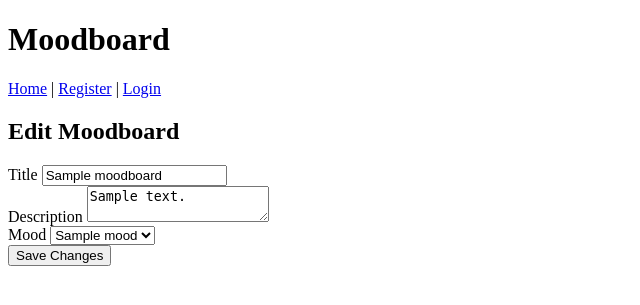
After one commit to jencegram/Capstone_1, a Flask app: page /moodboard/1/edit in a window 1280 px wide. The commit adds this page. Shown: the top 305 px of the page, without its empty margins (0-640 px from the left). Run offline with Flask 3, Linux system fonts and the light colour scheme; tables that the repository leaves empty hold one stand-in row (values such as "Sample post").

Commit message:
Added description field to Moodboard model, updated edit moodboard form with dynamic mood choices, and added CSRF protection.

```diff
--- a/app.py
+++ b/app.py
@@ -1,7 +1,7 @@
 from flask import Flask, render_template, url_for, request, flash, session, redirect
 from extensions import db
-from models import User
-from forms import RegistrationForm
+from models import User, Moodboard, Mood
+from forms import RegistrationForm, CreateMoodboardForm
 from flask_bcrypt import Bcrypt
 
 app = Flask(__name__)
@@ -29,8 +29,14 @@ def dashboard():
     if 'user_id' not in session:
         flash("Please log in first!", "danger")
         return redirect(url_for('login'))
+
     user = User.query.get(session['user_id'])
-    return render_template('dashboard.html', user_name=user.name)
+
+    # Fetch all moodboards created by the logged-in user
+    moodboards = Moodboard.query.filter_by(user_id=session['user_id']).all()
+
+    return render_template('dashboard.html', user_name=user.name, moodboards=moodboards)
+
 
 
 @app.route('/register', methods=['GET', 'POST'])
@@ -76,6 +82,72 @@ def login():
             flash("Login failed! Please check your login details and try again.", "danger")
     return render_template('login.html')
 
+# Create a moodboard
+@app.route('/create_moodboard', methods=['GET', 'POST'])
+def create_moodboard():
+    moods = Mood.query.all()
+    mood_choices = [(mood.mood_name, mood.mood_name.capitalize()) for mood in moods]
+
+    form = CreateMoodboardForm()
+    form.mood.choices = mood_choices  # Set the choices for the mood field dynamically
+
+    if form.validate_on_submit():
+        # Print form data for debugging purposes
+        print("Form Data:", form.title.data, form.description.data, form.mood.data)
+
+        mood = Mood.query.filter_by(mood_name=form.mood.data).first()
+        new_moodboard = Moodboard(title=form.title.data, description=form.description.data, mood_id=mood.id, user_id=session['user_id'])
+
+        try:
+            db.session.add(new_moodboard)
+            db.session.commit()
+            flash("Moodboard created successfully!", "success")
+            return redirect(url_for('view_moodboard', moodboard_id=new_moodboard.id))
+        except Exception as e:
+            db.session.rollback()
+            print("Error adding moodboard:", e)
+            flash("Error creating moodboard. Please try again later.", "danger")
+    else:
+        if form.errors:
+            for field, errors in form.errors.items():
+                for error in errors:
+                    flash(f"Error in {field}: {error}", "danger")
+    return render_template('create_moodboard.html', form=form)
+
+
+
+
+# Route for viewing a moodboard:
+@app.route('/moodboard/<int:moodboard_id>')
+def view_moodboard(moodboard_id):
+    moodboard = Moodboard.query.get_or_404(moodboard_id)
+    return render_template('moodboard_detail.html', moodboard=moodboard)
+
+
+# Route for editing a moodboard:
+@app.route('/moodboard/<int:moodboard_id>/edit', methods=['GET', 'POST'])
+def edit_moodboard(moodboard_id):
+    moodboard = Moodboard.query.get_or_404(moodboard_id)
+    form = CreateMoodboardForm(obj=moodboard)  # Prefill form with current data
+
+    # Query the moods to populate the dropdown
+    moods = Mood.query.all()
+    mood_choices = [(mood.mood_name, mood.mood_name.capitalize()) for mood in moods]
+    form.mood.choices = mood_choices
+
+    if form.validate_on_submit():
+        moodboard.title = form.title.data
+        moodboard.description = form.description.data
+        mood = Mood.query.filter_by(mood_name=form.mood.data).first()
+        moodboard.mood_id = mood.id
+        db.session.commit()
+        flash("Moodboard updated successfully!", "success")
+        return redirect(url_for('view_moodboard', moodboard_id=moodboard.id))
+
+    return render_template('edit_moodboard.html', form=form, moodboard=moodboard)
+
+
+
 
 @app.route('/logout')
 def logout():
--- a/forms.py
+++ b/forms.py
@@ -1,5 +1,5 @@
 from flask_wtf import FlaskForm
-from wtforms import StringField, PasswordField, SubmitField
+from wtforms import StringField, PasswordField, SubmitField, TextAreaField, SelectField
 from wtforms.validators import DataRequired, Email, Length
 
 class RegistrationForm(FlaskForm):
@@ -7,3 +7,10 @@ class RegistrationForm(FlaskForm):
     email = StringField('Email', validators=[DataRequired(), Email()])
     password = PasswordField('Password', validators=[DataRequired(), Length(min=6)])
     submit = SubmitField('Register')
+
+
+class CreateMoodboardForm(FlaskForm):
+    title = StringField('Title', validators=[DataRequired()])
+    description = TextAreaField('Description', validators=[DataRequired()])
+    mood = SelectField('Mood', choices=[])  # Initially empty choices
+    submit = SubmitField('Create Moodboard')
--- a/models.py
+++ b/models.py
@@ -20,12 +20,14 @@ class Mood(db.Model):
 class Moodboard(db.Model):
     id = db.Column(db.Integer, primary_key=True)
     title = db.Column(db.String(255), nullable=False)
+    description = db.Column(db.Text, nullable=True)  # Add description field
 
     user_id = db.Column(db.Integer, db.ForeignKey('user.id'), nullable=False)
 
     mood_id = db.Column(db.Integer, db.ForeignKey('mood.id'), nullable=False)
 
-    photos = db.relationship('Photo', backref='moodboard', lazy=True)  # This will allow moodboard.photos querying
+    photos = db.relationship('Photo', backref='moodboard', lazy=True)
+
 
 # Photo Model
 class Photo(db.Model):
--- a/templates/dashboard.html
+++ b/templates/dashboard.html
@@ -5,4 +5,10 @@
 {% block content %}
 <h2>Welcome to your Dashboard, {{ user_name }}!</h2>
 <!-- Misc. information to be added here -->
+<a href="{{ url_for('create_moodboard') }}" class="btn">Create Moodboard</a>
+
+{% for moodboard in moodboards %}
+    <a href="{{ url_for('view_moodboard', moodboard_id=moodboard.id) }}">{{ moodboard.title }}</a><br>
+{% endfor %}
+
 {% endblock %}
--- /dev/null
+++ b/templates/edit_moodboard.html
@@ -0,0 +1,21 @@
+{% extends "base.html" %}
+
+{% block content %}
+<h2>Edit Moodboard</h2>
+<form method="post">
+    {{ form.hidden_tag() }}
+    <div class="form-group">
+        {{ form.title.label(class="form-control-label") }}
+        {{ form.title(class="form-control") }}
+    </div>
+    <div class="form-group">
+        {{ form.description.label(class="form-control-label") }}
+        {{ form.description(class="form-control") }}
+    </div>
+    <div class="form-group">
+        {{ form.mood.label(class="form-control-label") }}
+        {{ form.mood(class="form-control") }}
+    </div>
+    <input type="submit" value="Save Changes" class="btn btn-primary">
+</form>
+{% endblock %}
```
Also changed, not shown: templates/create_moodboard.html (added, +14 -0 lines), templates/moodboard_detail.html (added, +10 -0 lines).
